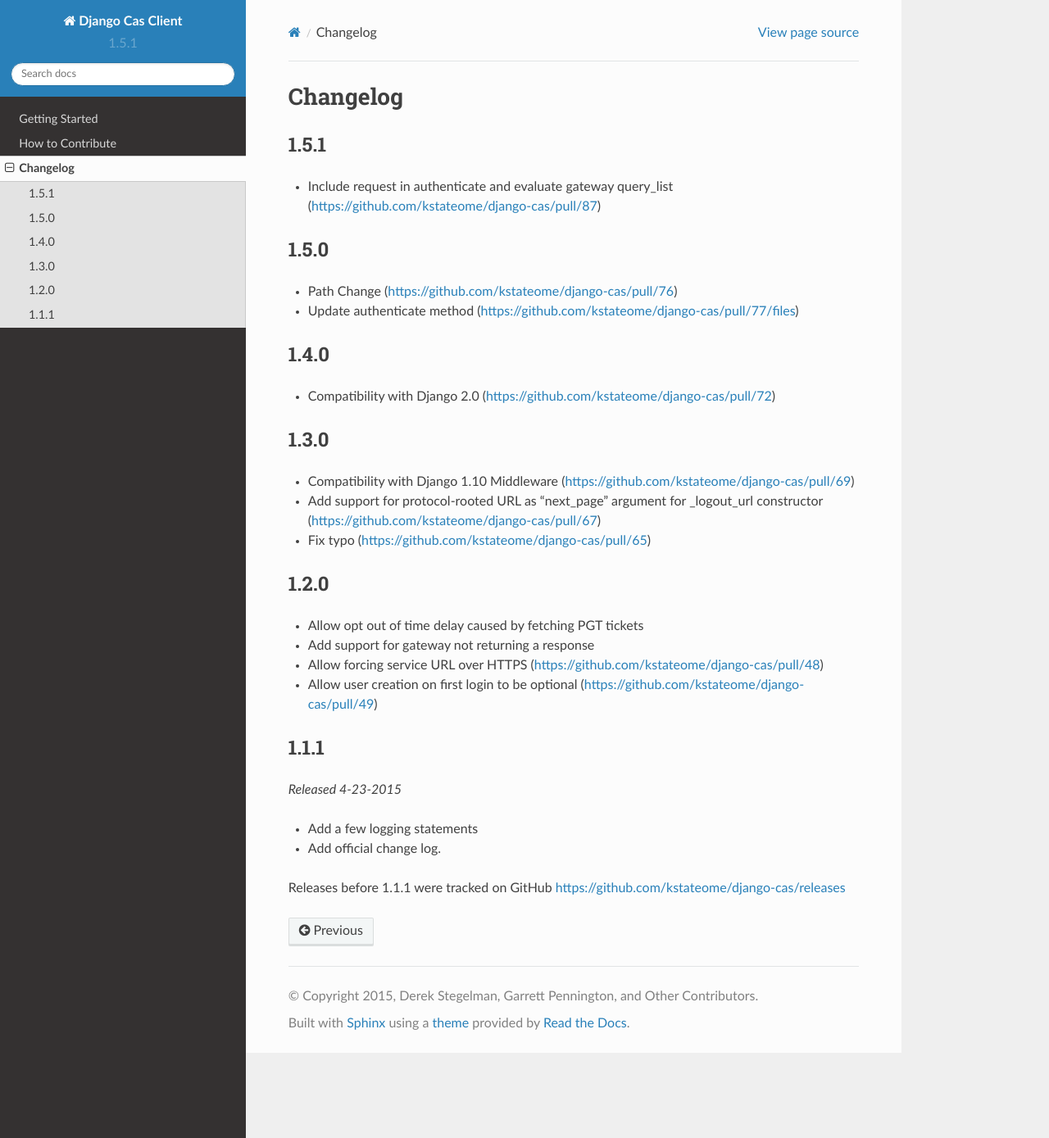
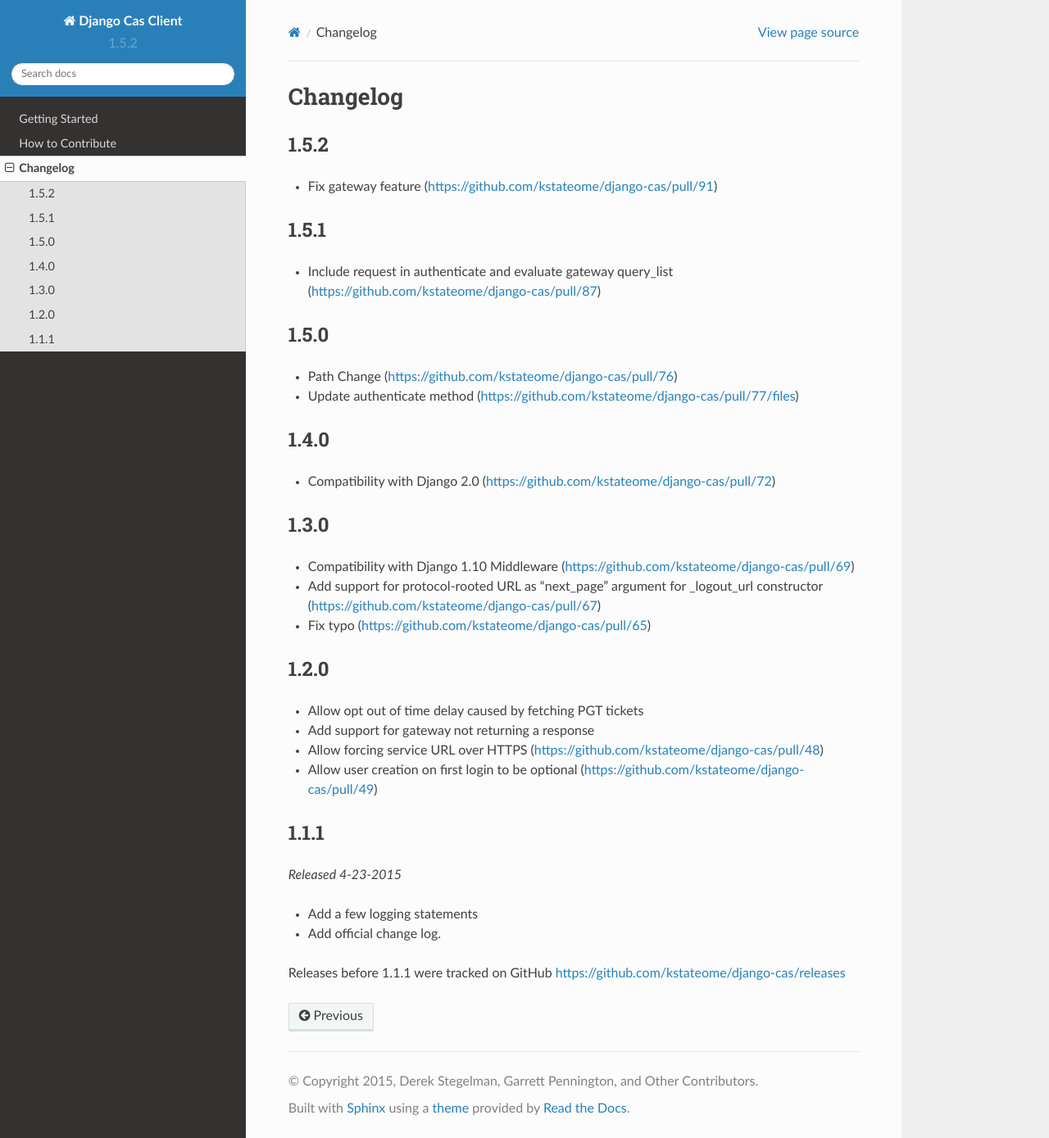
Before and after one commit to kstateome/django-cas, a Sphinx documentation site: the page built from docs/source/changelog.rst, in a window 1280 px wide and 1389 px high. Shown: the whole window at 82% size. Built offline with Sphinx 7.4.7 and the Read the Docs theme 2.0.0, drawn with Linux system fonts in a browser that asks for light colours.

Commit message:
Version bump, Changelog update, Contributors update

```diff
--- a/docs/source/changelog.rst
+++ b/docs/source/changelog.rst
@@ -1,5 +1,9 @@
 Changelog
 =========
+
+1.5.2
+------------------
+- Fix gateway feature (https://github.com/kstateome/django-cas/pull/91)
 
 1.5.1
 ------------------
--- a/docs/source/conf.py
+++ b/docs/source/conf.py
@@ -58,9 +58,9 @@ author = u'Derek Stegelman, Garrett Pennington, and Other Contributors'
 # built documents.
 #
 # The short X.Y version.
-version = '1.5.1'
+version = '1.5.2'
 # The full version, including alpha/beta/rc tags.
-release = '1.5.1'
+release = '1.5.2'
 
 # The language for content autogenerated by Sphinx. Refer to documentation
 # for a list of supported languages.
--- a/setup.py
+++ b/setup.py
@@ -2,7 +2,7 @@ import os
 
 from setuptools import setup, find_packages
 
-version = '1.5.1'
+version = '1.5.2'
 
 
 def read(fname):
@@ -13,6 +13,7 @@ setup(name='django-cas-client',
       version=version,
       description="Django Cas Client",
       long_description=read('README.md'),
+      long_description_content_type='text/markdown',
       classifiers=[
           "Development Status :: 5 - Production/Stable",
           "Environment :: Web Environment",
```
Also changed, not shown: CHANGELOG.md (+3 -0 lines), README.md (+2 -2 lines), 1 other file.
